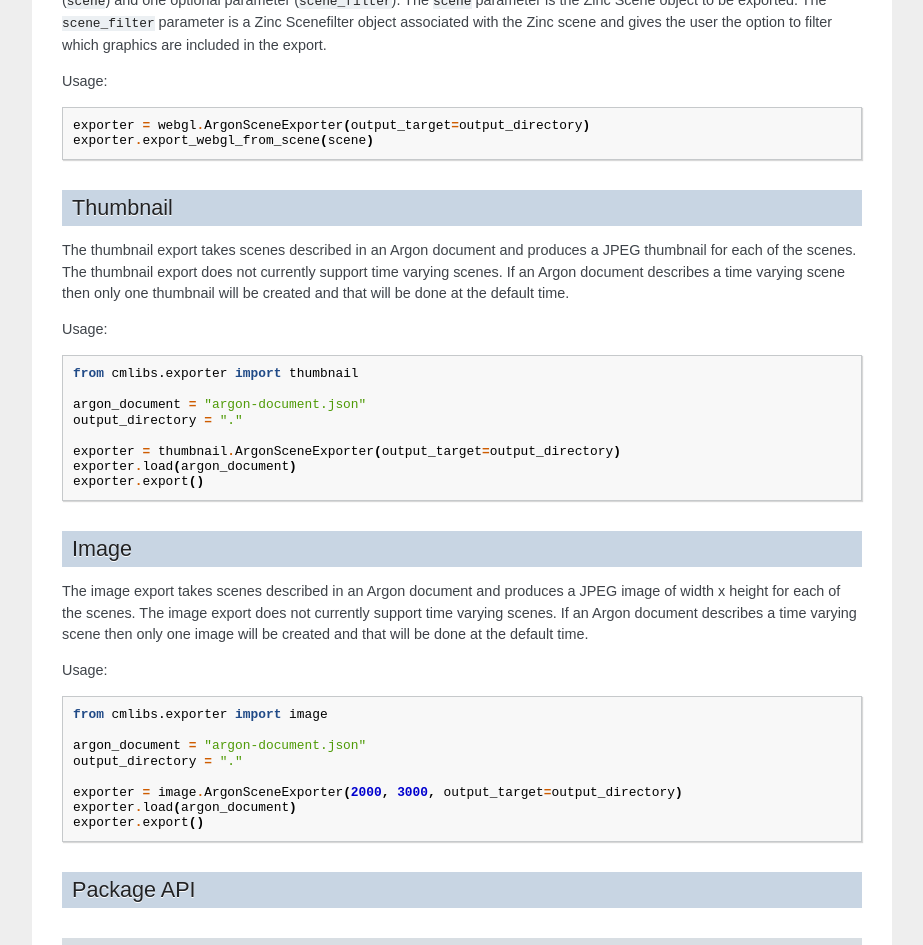
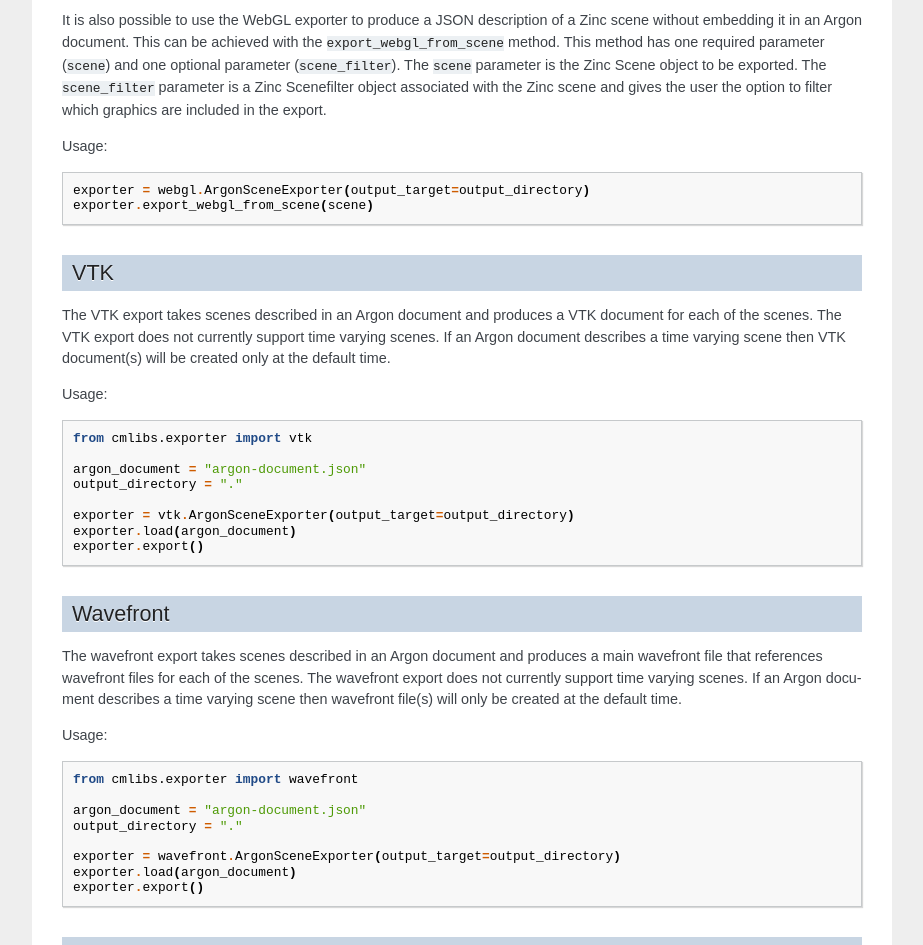
Before and after one commit to cmlibs-python/cmlibs.exporter, a Sphinx documentation site: the page built from docs/index.rst, in a window 1280 px wide and 1400 px high, scrolled down 620 px. Shown: the top 945 px of the window, without its empty margins (198-1121 px from the left). Built offline with Sphinx 7.4.7, drawn with Linux system fonts in a browser that asks for light colours; some of the changed text lies outside the part shown.

Commit message:
Add documentation for new exporters.

```diff
--- a/docs/index.rst
+++ b/docs/index.rst
@@ -5,6 +5,9 @@
 The exporter can export an Argon document to the following formats:
 
 * webGL
+* VTK
+* Wavefront
+* STL
 * Thumbnail
 * Image
 
@@ -36,6 +39,60 @@
 
  exporter = webgl.ArgonSceneExporter(output_target=output_directory)
  exporter.export_webgl_from_scene(scene)
+
+VTK
+---
+
+The VTK export takes scenes described in an Argon document and produces a VTK document for each of the scenes.
+The VTK export does not currently support time varying scenes.
+If an Argon document describes a time varying scene then VTK document(s) will be created only at the default time.
+
+Usage::
+
+ from cmlibs.exporter import vtk
+
+ argon_document = "argon-document.json"
+ output_directory = "."
+
+ exporter = vtk.ArgonSceneExporter(output_target=output_directory)
+ exporter.load(argon_document)
+ exporter.export()
+
+Wavefront
+---------
+
+The wavefront export takes scenes described in an Argon document and produces a main wavefront file that references wavefront files for each of the scenes.
+The wavefront export does not currently support time varying scenes.
+If an Argon document describes a time varying scene then wavefront file(s) will only be created at the default time.
+
+Usage::
+
+ from cmlibs.exporter import wavefront
+
+ argon_document = "argon-document.json"
+ output_directory = "."
+
+ exporter = wavefront.ArgonSceneExporter(output_target=output_directory)
+ exporter.load(argon_document)
+ exporter.export()
+
+STL
+---
+
+The STL export takes scenes described in an Argon document and produces an STL document for the scene.
+The STL export does not currently support time varying scenes.
+If an Argon document describes a time varying scene then an STL file will only be created at the default time.
+
+Usage::
+
+ from cmlibs.exporter import stl
+
+ argon_document = "argon-document.json"
+ output_directory = "."
+
+ exporter = stl.ArgonSceneExporter(output_target=output_directory)
+ exporter.load(argon_document)
+ exporter.export()
 
 Thumbnail
 ---------
@@ -84,6 +141,30 @@
 .. autoclass:: cmlibs.exporter.webgl.ArgonSceneExporter
    :members:
 
+VTK Module
+**********
+
+.. automodule:: cmlibs.exporter.vtk
+
+.. autoclass:: cmlibs.exporter.vtk.ArgonSceneExporter
+   :members:
+
+Wavefront Module
+****************
+
+.. automodule:: cmlibs.exporter.wavefront
+
+.. autoclass:: cmlibs.exporter.wavefront.ArgonSceneExporter
+   :members:
+
+STL Module
+**********
+
+.. automodule:: cmlibs.exporter.stl
+
+.. autoclass:: cmlibs.exporter.stl.ArgonSceneExporter
+   :members:
+
 Thumbnail Module
 ****************
 
```
